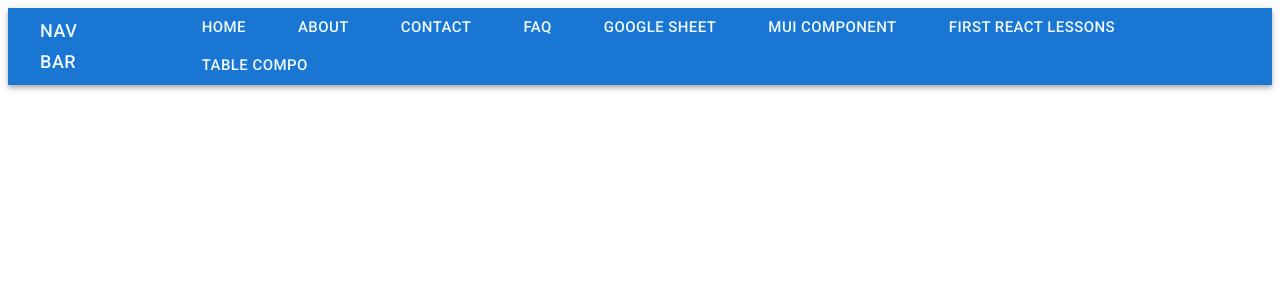
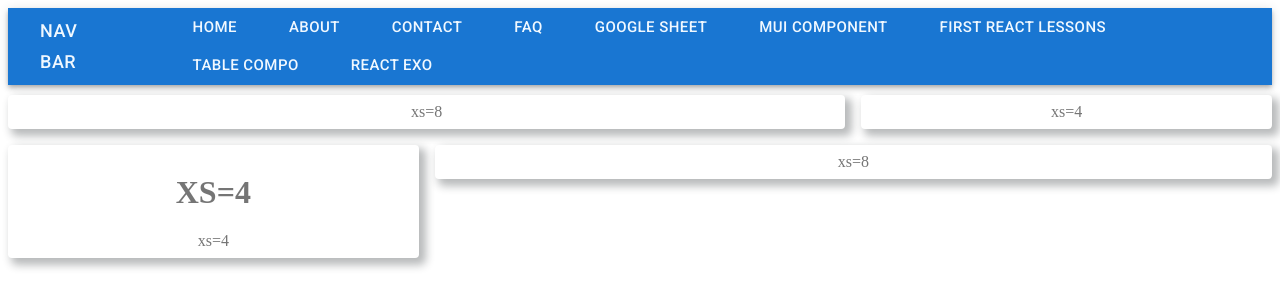
Before and after one commit to namrouche993/navbar_mui_react, a React (Create React App) app: page /reactexo in a window 1280 px wide. Shown: the top 308 px of the page. Built offline with nearby package versions, Linux system fonts and the light colour scheme.

Commit message:
add REACT EXO

```diff
--- a/src/App.js
+++ b/src/App.js
@@ -9,6 +9,8 @@ import Googlesheetiframe from "./compo/Googlesheetiframe";
 import Appmuicomponent from "./compo/Appmuicomponent";
 import Learningreact from "./compo/Learningreact";
 import Tablecompo from "./compo/Tablecompo";
+import Reactexo from "./compo/reactexo";
+
 
 
 
@@ -27,6 +29,7 @@ export default class App extends Component {
           <Route path='/appmuicomponent' component={Appmuicomponent}></Route>
           <Route path='/learningreact' component={Learningreact}></Route>
           <Route path='/tablecompo' component={Tablecompo}></Route>
+          <Route path='/reactexo' component={Reactexo}></Route>
 
 
         </Switch>
--- a/src/Navbaressai.js
+++ b/src/Navbaressai.js
@@ -56,6 +56,7 @@ function Navbaressai() {
               <Button className={classes.navitem} href='/appmuicomponent'>Mui Component</Button>
               <Button className={classes.navitem} href='/learningreact'>first react lessons</Button>
               <Button className={classes.navitem} href='/tablecompo'>Table compo</Button>
+              <Button className={classes.navitem} href='/reactexo'>React exo</Button>
 
 
           </>
--- /dev/null
+++ b/src/compo/Reactexo.js
@@ -0,0 +1,53 @@
+import React, { Component } from 'react'
+import Box from '@material-ui/core/Box';
+import {
+  AppBar,
+  Toolbar,
+  Typography,
+  makeStyles,
+  Button,
+} from "@material-ui/core";
+import Grid from '@material-ui/core/Grid';
+import Paper from '@material-ui/core/Paper';
+
+import { styled }  from '@material-ui/core';
+
+
+const Item = styled(Paper)(({ theme }) => ({
+//  backgroundColor: theme.palette.mode === 'dark' ? '#1A2027' : '#fff',
+  backgroundColor: '#fff',
+  //...theme.typography.body2,
+  padding: theme.spacing(1),
+  textAlign: 'center',
+  color: theme.palette.text.secondary,
+  boxShadow:'5px 5px 8px 2px rgb(20 25 30 / 30%)',
+  //lineHeight:'90px'
+}));
+
+export default class Reactexo extends Component {
+  render() {
+    return (
+      <Box sx={{ flexGrow: 1 }}>
+      <Grid container spacing={2}>
+
+        <Grid item xs={8}>
+          <Item>xs=8</Item>
+        </Grid>
+
+        <Grid item xs={4}>
+          <Item>xs=4</Item>
+        </Grid>
+
+        <Grid item xs={4} sx={{border: 300}} >
+          <Item><h1>XS=4</h1> xs=4</Item>
+        </Grid>
+
+        <Grid item xs={8}>
+          <Item>xs=8</Item>
+        </Grid>
+
+      </Grid>
+    </Box>
+    )
+  }
+}
```
